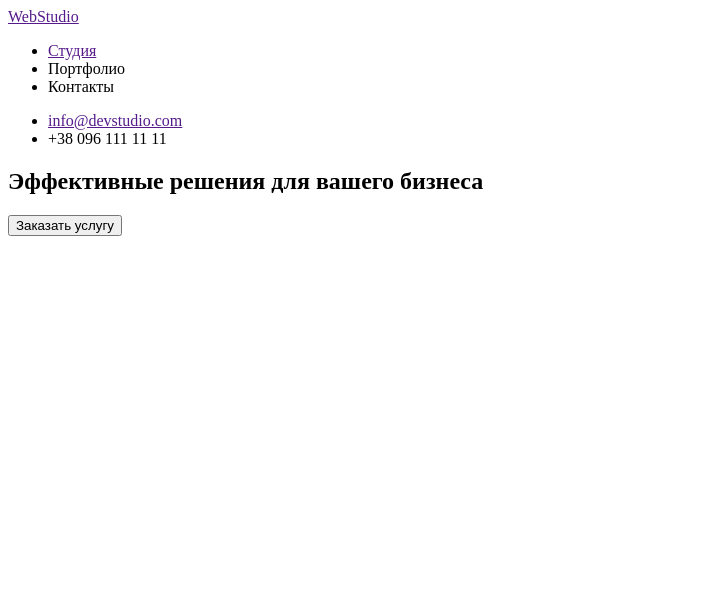
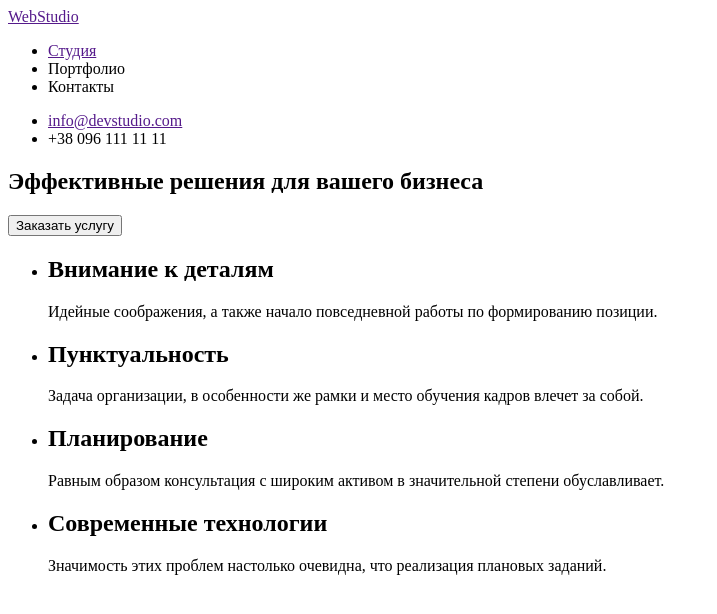
Before and after one commit to GRAND033/goit-markup-hw-01, a plain HTML site: page index.html in a window 1280 px wide. Shown: the whole page, without its empty margins (0-717 px from the left). Drawn offline with Linux system fonts and the light colour scheme.

Commit message:
Секція з 4 лішками

```diff
--- a/index.html
+++ b/index.html
@@ -32,5 +32,29 @@
             <button type="button">Заказать услугу</button>
         </section>
     </div>
+
+    <section>
+        <ul>
+            <li>
+                <h2>Внимание к деталям</h2>
+                <p>Идейные соображения, а также начало повседневной работы по формированию позиции.</p>
+            </li>
+
+            <li>
+                <h2>Пунктуальность</h2>
+                <p>Задача организации, в особенности же рамки и место обучения кадров влечет за собой.</p>
+            </li>
+
+            <li>
+                <h2>Планирование</h2>
+                <p>Равным образом консультация с широким активом в значительной степени обуславливает.</p>
+            </li>
+
+            <li>
+                <h2>Современные технологии</h2>
+                <p>Значимость этих проблем настолько очевидна, что реализация плановых заданий.</p>
+            </li>
+        </ul>
+    </section>
 </body>
 </html>
```
